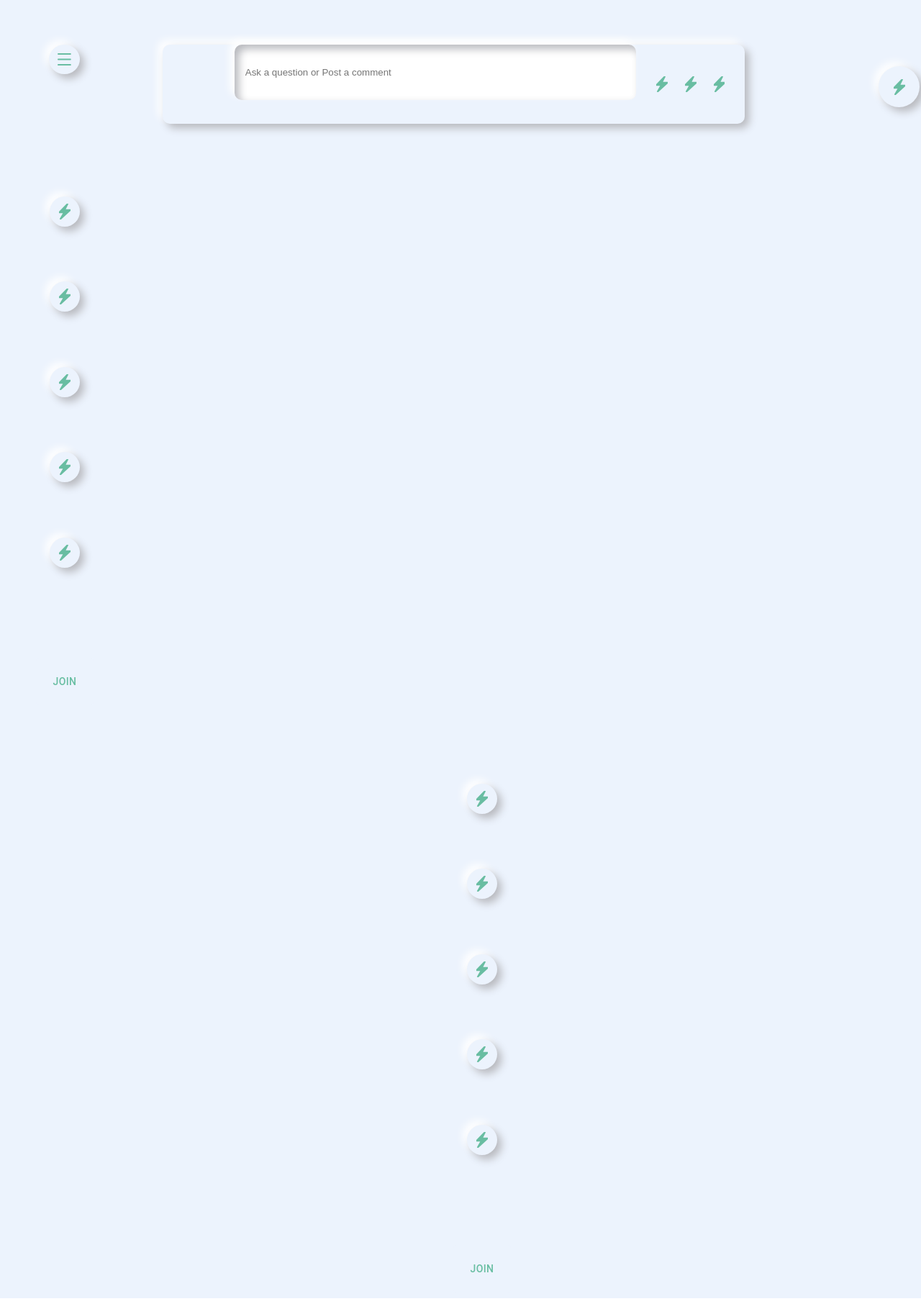
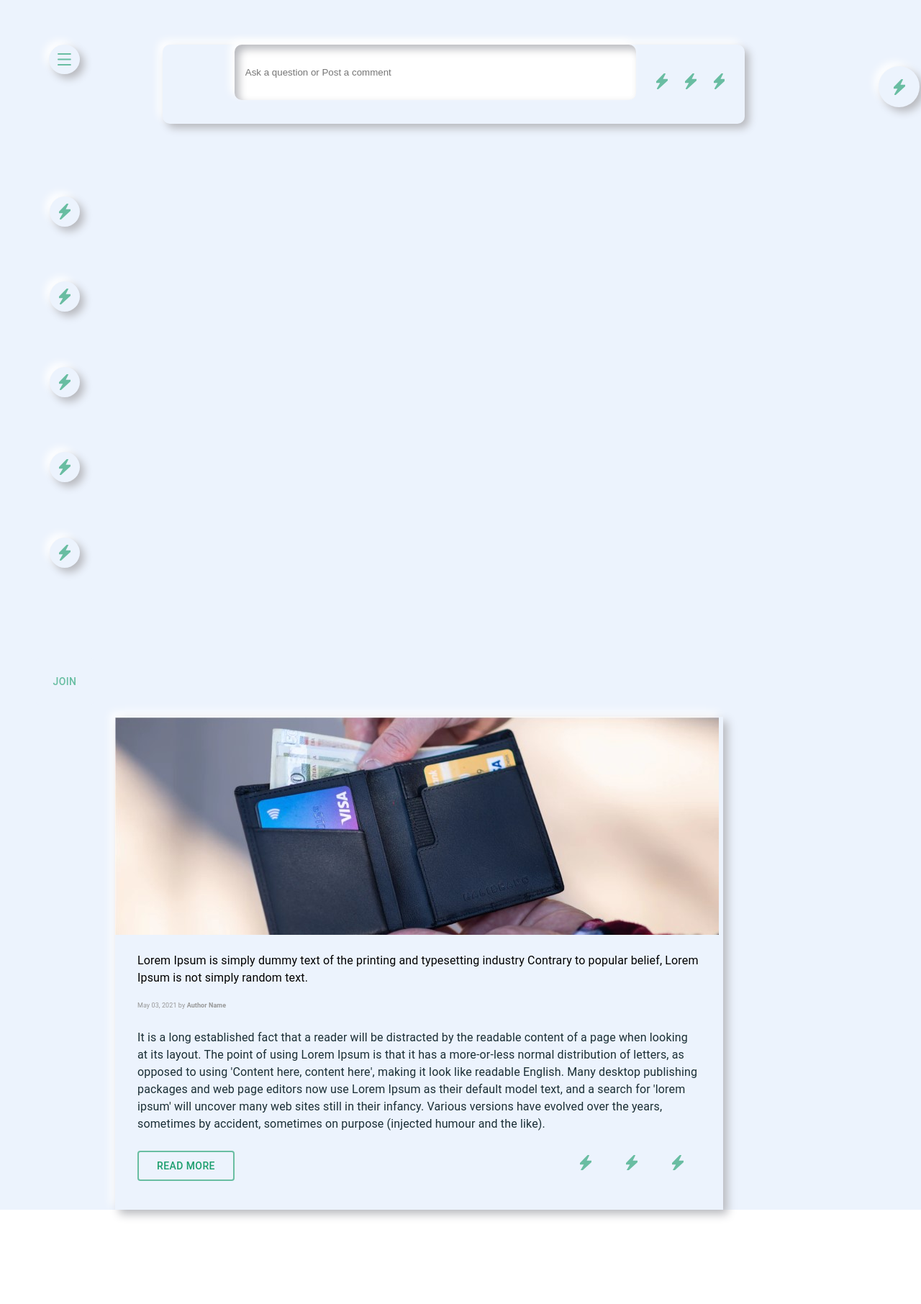
Before and after one commit to luigimorel/credit-berkley, a React (Create React App) app: page /dashboard in a window 1280 px wide. Shown: the top 1812 px of the page at 72% size. After the commit the page ends 1701 px from the top, so only its background shows below. Built offline with nearby package versions, Linux system fonts and the light colour scheme.

Commit message:
Add a place holder in the dashboard page

```diff
--- a/src/ui/dashboard/dashboard.tsx
+++ b/src/ui/dashboard/dashboard.tsx
@@ -2,6 +2,7 @@ import React from 'react';
 import { makeStyles, Box } from '@material-ui/core';
 import Sidebar from '../feed-ui/components/sidebarComponent';
 import TopBar from '../feed-ui/components/topBarComponent';
+import FeedsCard from "../feed-ui/components/feedsCard";
 
 const useStyles = makeStyles((theme) => ({
     mainContainer: {
@@ -14,6 +15,14 @@ const useStyles = makeStyles((theme) => ({
     },
     sidebar: {
         width: '60px',
+    },
+    dashboardContainer: {
+        marginLeft: '100px',
+        width: '845px',
+        [theme.breakpoints.down('md')]: {
+            width: '200px',
+            marginLeft: '10px',
+        },
     },
 }));
 const Dashboard = () => {
@@ -29,7 +38,11 @@ const Dashboard = () => {
                     <Sidebar />
                 </div>
             </Box>
-            <Sidebar />
+            <Box className={classes.dashboardContainer}>
+
+
+                        <FeedsCard />
+            </Box>
         </div>
     );
 };
--- a/src/ui/feed-ui/components/topBarComponent.tsx
+++ b/src/ui/feed-ui/components/topBarComponent.tsx
@@ -42,7 +42,7 @@ const useStyles = makeStyles((theme) => ({
         boxShadow:
             'inset 6px 6px 12px #b8b9be, -6px -6px 12px #ffffff !important',
     },
-    emojiButtons: {},
+    emojiButtons: { marginBottom: '9px' },
     emojiContainer: {
         display: 'flex',
         justifyItems: 'flex-start',
```
